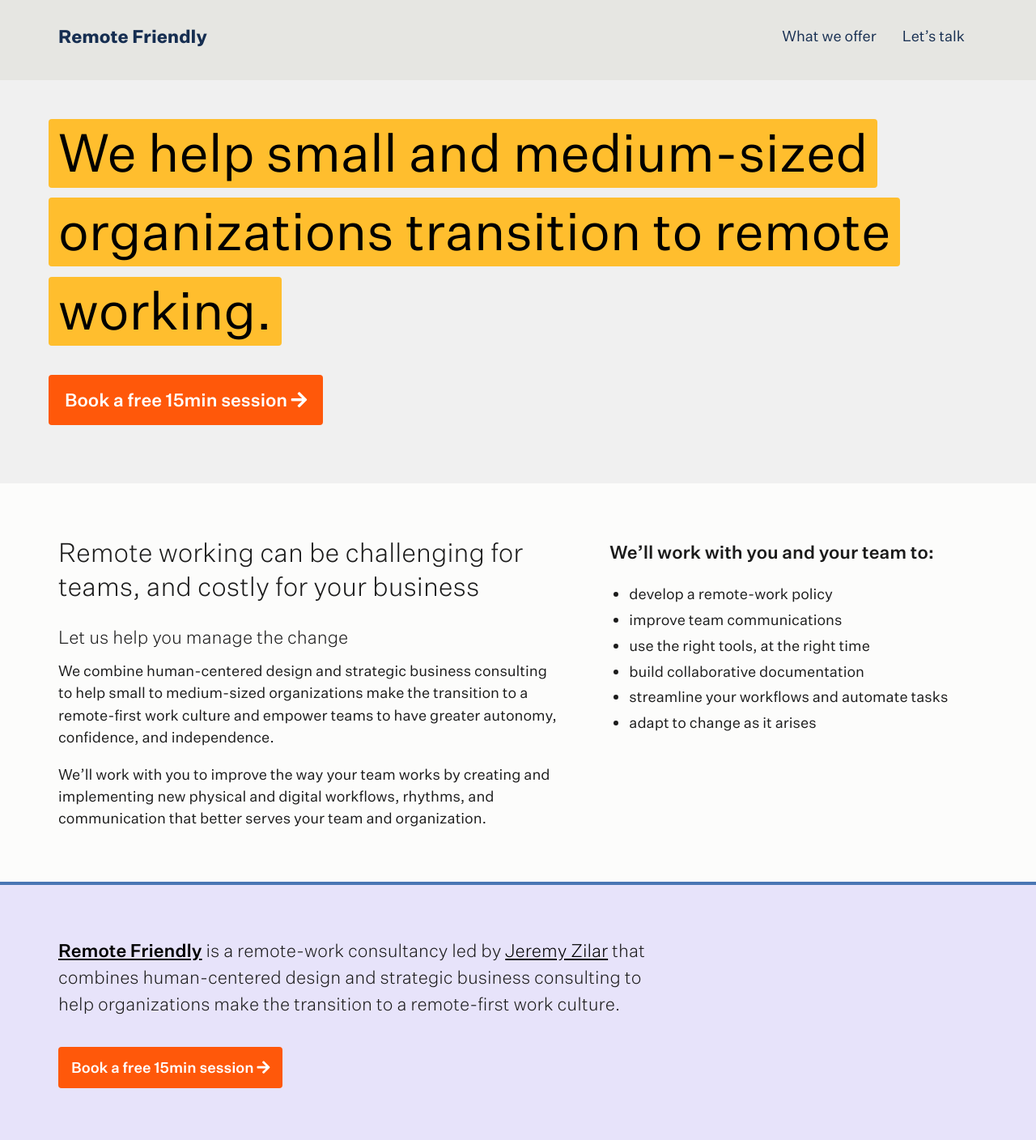
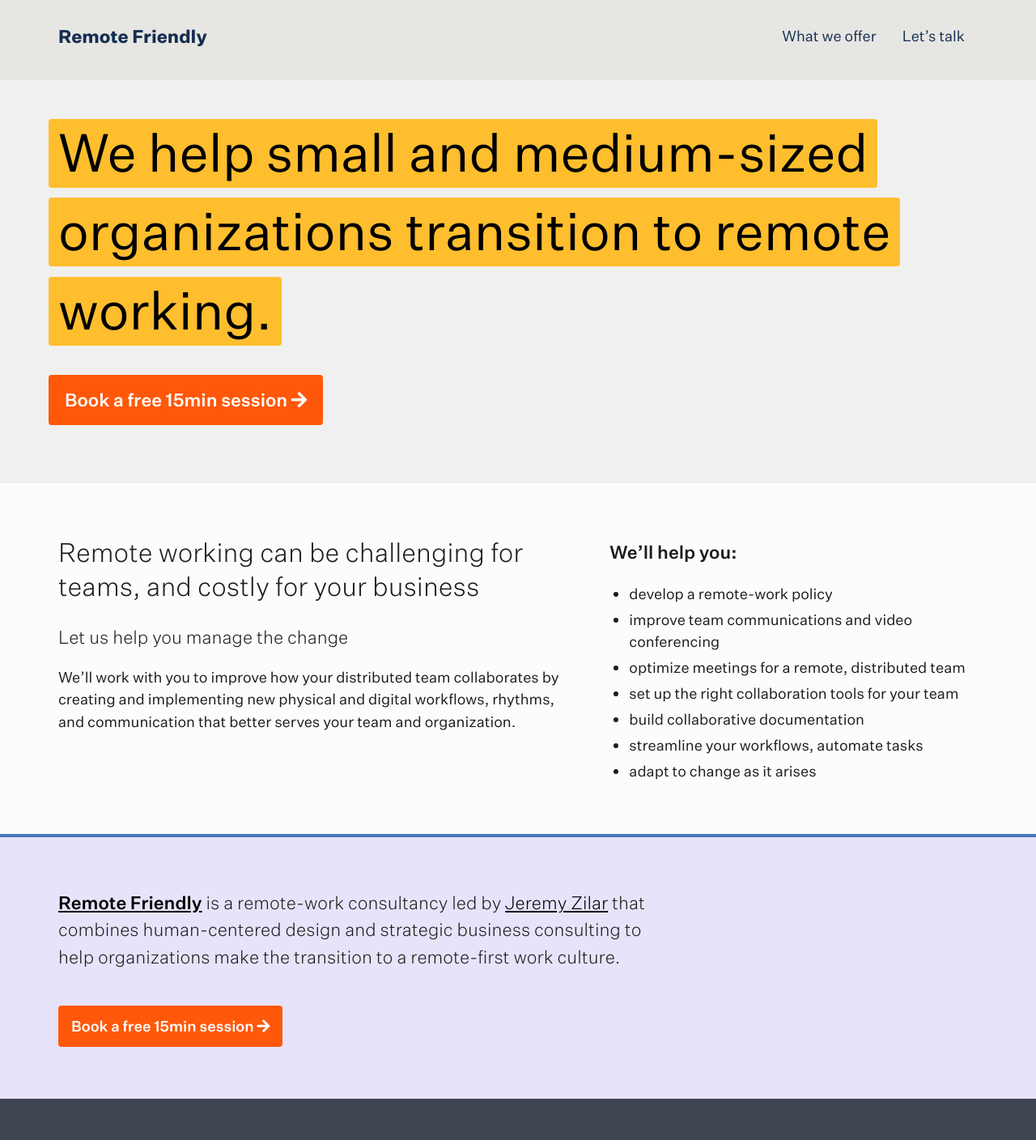
Before and after one commit to jeremyzilar/remotework.team, a Jekyll site: the page built from index.md, in a window 1280 px wide. Shown: the whole page at 81% size. Built offline with Jekyll 4.4.1, drawn with Linux system fonts in a browser that asks for light colours; nearby versions of some CDN libraries; after the commit the page ends 1357 px from its top, so only the background shows below that.

Commit message:
update content

```diff
--- a/_data/we-offer.yml
+++ b/_data/we-offer.yml
@@ -2,22 +2,21 @@ blurb:
   - id: we-offer
     heading: "Remote working can be challenging for teams, and costly for your business"
     lead: "Let us help you manage the change"
-    col1: "We combine human-centered design and strategic business consulting to help small to medium-sized organizations make the transition to a remote-first work culture and empower teams to have greater autonomy, confidence, and independence.
+    col1: "We'll work with you to improve how your distributed team collaborates by creating and implementing new physical and digital workflows, rhythms, and communication that better serves your team and organization."
 
-
-    We'll work with you to improve the way your team works by creating and implementing new physical and digital workflows, rhythms, and communication that better serves your team and organization."
-
-    col2: "### We’ll work with you and your team to:
+    col2: "### We’ll help you:
 
     - develop a remote-work policy
 
-    - improve team communications
+    - improve team communications and video conferencing
 
-    - use the right tools, at the right time
+    - optimize meetings for a remote, distributed team
+
+    - set up the right collaboration tools for your team
 
     - build collaborative documentation
 
-    - streamline your workflows and automate tasks
+    - streamline your workflows, automate tasks
 
     - adapt to change as it arises"
 
--- a/src/_section-blurb.scss
+++ b/src/_section-blurb.scss
@@ -50,7 +50,7 @@
       @include u-line-height('sans', 4);
       @include at-media('tablet-lg'){
         @include u-margin-top(0);
-        @include u-margin-bottom('105');
+        @include u-margin-bottom('205');
       }
       strong{
         @include u-text('medium');
```
Also changed, not shown: _pages/resources.md (+0 -1 lines), assets/dist/styles.css, 1 other file.
